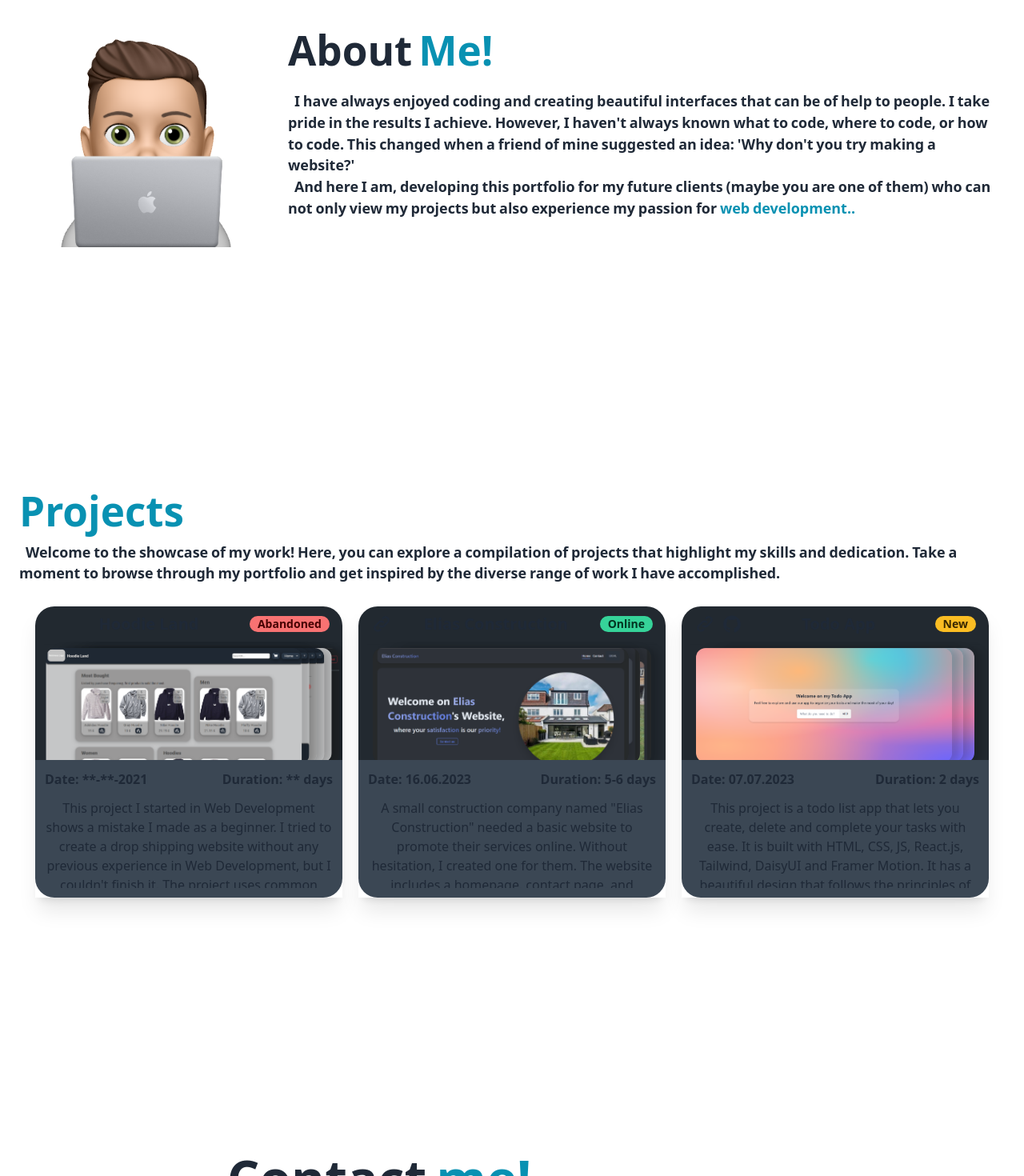
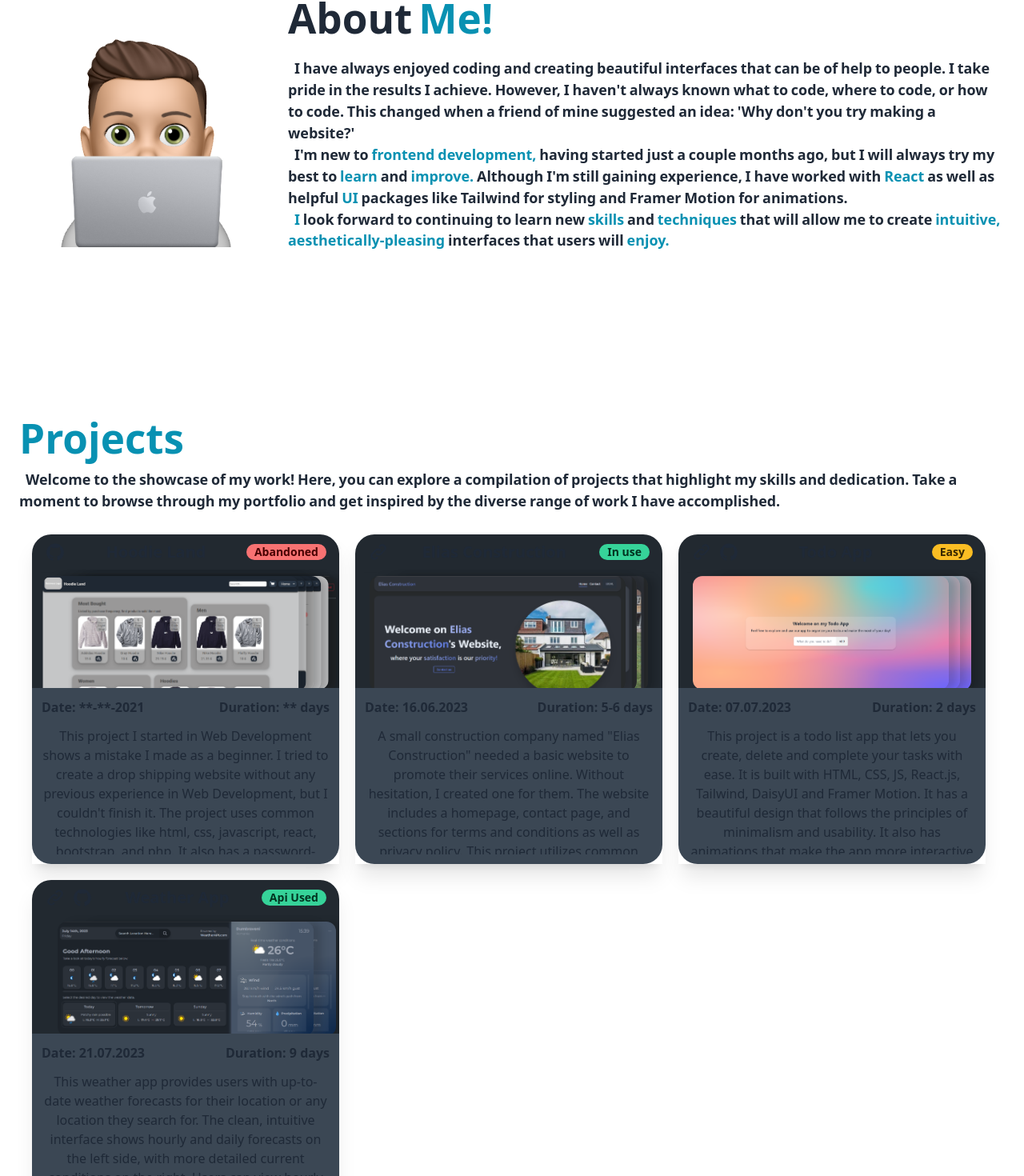
Before and after one commit to CipriRO/Portfolio, a React (Vite) app: page / in a window 1280 px wide. Shown: the part 971-2441 px from the top of the page at 80% size. Built offline with nearby package versions, Linux system fonts and the light colour scheme.

Commit message:
Scroll bar changed, about me description changed, projects section layout changed and new weather app project added

```diff
--- a/src/App.jsx
+++ b/src/App.jsx
@@ -16,6 +16,8 @@ import clothingStore6 from "./assets/images/clothing-store-6.jpg";
 import todoApp1 from "./assets/images/todo-app-1.jpg";
 import todoApp2 from "./assets/images/todo-app-2.jpg";
 import todoApp3 from "./assets/images/todo-app-3.jpg";
+import weatherApp1 from "./assets/images/weather-app-1.jpg";
+import weatherApp2 from "./assets/images/weather-app-2.jpg";
 import ViewProject from "./components/viewProject";
 import { AnimatePresence } from "framer-motion";
 import ContactMe from "./components/ContactMe";
@@ -29,7 +31,9 @@ function App() {
       name: "Hoodie Land",
       duration: "** days",
       date: "**-**-2021",
-      description: `This project I started in Web Development shows a mistake I made as a beginner. I tried to create a drop shipping website without any previous experience in Web Development, but I couldn't finish it. The project uses common technologies like html, css, javascript, react, bootstrap, and php. It also has a password-protected dashboard where the owner can check the status of products, handle contact forms, and more. Please note that as a front-end developer, I focus on the visual and user interface aspects of the project, and I do not offer php services for the backend systems like the password-protected dashboard.`,
+      description: `This project I started in Web Development shows a mistake I made as a beginner. I tried to create a drop shipping website without any previous experience in Web Development, but I couldn't finish it.
+      The project uses common technologies like html, css, javascript, react, bootstrap, and php. It also has a password-protected dashboard where the owner can check the status of products, handle contact forms, and more.Please note that as a front-end developer, I focus on the visual and user interface aspects of the project, and I do not offer php services for the backend systems like the password-protected dashboard.`,
+      githubLink: "https://github.com/CipriRO/Clothing-Store-Website",
       images: [
         clothingStore6,
         clothingStore5,
@@ -38,30 +42,43 @@ function App() {
         clothingStore2,
         clothingStore1,
       ],
-      badge: {badgeType: 'badge-error', badgeContent: 'Abandoned'}
+      badge: { badgeType: "badge-error", badgeContent: "Abandoned" },
     },
     {
       name: "Elias Construction",
       duration: "5-6 days",
       date: "16.06.2023",
-      description: `A small construction company named "Elias Construction" needed a basic website to promote their services online. Without hesitation, I created one for them. The website includes a homepage, contact page, and sections for terms and conditions as well as privacy policy. This project utilizes common technologies such as html, css, javascript, react, tailwind, daisyUI, and react router. You can visit the website at eliconstruction.co.uk`,
+      description: `A small construction company named "Elias Construction" needed a basic website to promote their services online. Without hesitation, I created one for them. The website includes a homepage, contact page, and sections for terms and conditions as well as privacy policy.
+      This project utilizes common technologies such as html, css, javascript, react, tailwind, daisyUI, and react router. For privacy reasons, the website doesn't have a repository on github!`,
       webLink: "https://eliconstruction.co.uk",
       images: [eliasProject3, eliasProject2, eliasProject1],
-      badge: {badgeType: 'badge-success', badgeContent: 'Online'}
+      badge: { badgeType: "badge-success", badgeContent: "In use" },
     },
     {
       name: "Todo App",
       duration: "2 days",
       date: "07.07.2023",
-      description: `This project is a todo list app that lets you create, delete and complete your tasks with ease. It is built with HTML, CSS, JS, React.js, Tailwind, DaisyUI and Framer Motion. It has a beautiful design that follows the principles of minimalism and usability. It also has animations that make the app more interactive and fun to use. You can add a new task by typing in the input field and clicking 'Add'. You can delete a task by clicking on the trash icon. You can mark a task as completed by clicking on the check icon.`,
+      description: `This project is a todo list app that lets you create, delete and complete your tasks with ease. It is built with HTML, CSS, JS, React.js, Tailwind, DaisyUI and Framer Motion.
+      It has a beautiful design that follows the principles of minimalism and usability. It also has animations that make the app more interactive and fun to use. You can add a new task by typing in the input field and clicking 'Add'. You can delete a task by clicking on the trash icon.
+      You can mark a task as completed by clicking on the check icon.`,
       webLink: "asdass",
       githubLink: "https://github.com/CipriRO/Todo-App",
-      images: [
-        todoApp3,
-        todoApp2,
-        todoApp1
-      ],
-      badge: {badgeType: 'badge-warning', badgeContent: 'New'}
+      images: [todoApp3, todoApp2, todoApp1],
+      badge: { badgeType: "badge-warning", badgeContent: "Easy" },
+    },
+    {
+      name: "Weather App",
+      duration: "9 days",
+      date: "21.07.2023",
+      description: `This weather app provides users with up-to-date weather forecasts for their location or any location they search for. The clean, intuitive interface shows hourly and daily forecasts on the left side, with more detailed current conditions on the right.
+      Users can view hourly predictions for any day by clicking on that date in the daily forecast section. The hourly view updates as time passes to keep users informed. The current weather panel pops up with a tap on mobile devices for easy access.
+      Location detection automatically pulls weather data for the user's area on first load. A search feature allows looking up forecasts by city or zip code anywhere in the world. Information presented includes temperature, humidity, wind, chance of rain, and more.
+      I built this fully-responsive weather app using HTML, CSS, React.js, Tailwind for styling, and Framer Motion for animations. It leverages the WeatherAPI.com API to pull in real-time weather data. Clean code and a simple but elegant design were top priorities.
+      This project gave me good practice with APIs and React. I wanted to add more complex features but kept it simple due to time constraints.`,
+      webLink: "asdass",
+      githubLink: "https://github.com/CipriRO/Weather-App",
+      images: [weatherApp2, weatherApp1],
+      badge: { badgeType: "badge-success", badgeContent: "Api Used" },
     },
   ];
 
@@ -73,7 +90,11 @@ function App() {
       {!isLoader && (
         <>
           <AboutMe />
-          <Projects projects={projects} setViewState={setViewState} githubIcon={githubIcon} />
+          <Projects
+            projects={projects}
+            setViewState={setViewState}
+            githubIcon={githubIcon}
+          />
           <AnimatePresence>
             {viewState !== false && (
               <ViewProject
--- a/src/components/AboutMe.jsx
+++ b/src/components/AboutMe.jsx
@@ -26,19 +26,32 @@ export default function AboutMe() {
             >
               I have always enjoyed coding and creating beautiful interfaces
               that can be of help to people. I take pride in the results I
-              achieve. However, I haven&apos;t always known what to code, where to
-              code, or how to code. This changed when a friend of mine suggested
-              an idea: &apos;Why don&apos;t you try making a website?&apos;
+              achieve. However, I haven&apos;t always known what to code, where
+              to code, or how to code. This changed when a friend of mine
+              suggested an idea: &apos;Why don&apos;t you try making a
+              website?&apos;
             </TextAnimation>
             <TextAnimation
               when="inView"
-              wordStyle="31,32|text-brand;1|indent-2"
+              gap="gap-x-[0.8vw] lg:gap-x-[0.3vw]"
+              className="font-semibold text-left text-[3.9vw] lg:text-[1.4vw]"
+              wordStyle="1|indent-2;4,5,21,23,33,38|text-brand"
+            >
+              I&apos;m new to frontend development, having started just a couple
+              months ago, but I will always try my best to learn and improve.
+              Although I&apos;m still gaining experience, I have worked with
+              React as well as helpful UI packages like Tailwind for styling and
+              Framer Motion for animations.
+            </TextAnimation>
+            <TextAnimation
+              when="inView"
+              wordStyle="1,9,11,18,19,24|text-brand;1|indent-2"
               gap="gap-x-[1vw] lg:gap-x-[0.3vw]"
               className="font-semibold text-left text-[3.9vw] lg:text-[1.4vw]"
             >
-              And here I am, developing this portfolio for my future clients
-              (maybe you are one of them) who can not only view my projects but
-              also experience my passion for web development..
+              I look forward to continuing to learn new skills and techniques
+              that will allow me to create intuitive, aesthetically-pleasing
+              interfaces that users will enjoy.
             </TextAnimation>
           </div>
         </div>
--- a/src/components/Projects.jsx
+++ b/src/components/Projects.jsx
@@ -45,7 +45,7 @@ export default function Projects({ projects, setViewState, githubIcon }) {
         browse through my portfolio and get inspired by the diverse range of
         work I have accomplished.
       </TextAnimation>
-      <div className="flex justify-center max-w-3/4 flex-wrap gap-5 p-4 mt-3">
+      <div className="flex flex-wrap gap-5 p-4 mt-3">
         {projects.map((project, index) => (
           <motion.div
             key={index}
@@ -106,7 +106,7 @@ export default function Projects({ projects, setViewState, githubIcon }) {
                 </SimpleTextAnimation>
               </div>
               <SimpleTextAnimation when="inView" from="left">
-                <p className="max-h-28 overflow-auto">{project.description}</p>
+                <p className="max-h-40 overflow-auto">{project.description}</p>
               </SimpleTextAnimation>
             </div>
           </motion.div>
```
Also changed, not shown: src/assets/images/weather-app-1.jpg (added), src/assets/images/weather-app-2.jpg (added).
